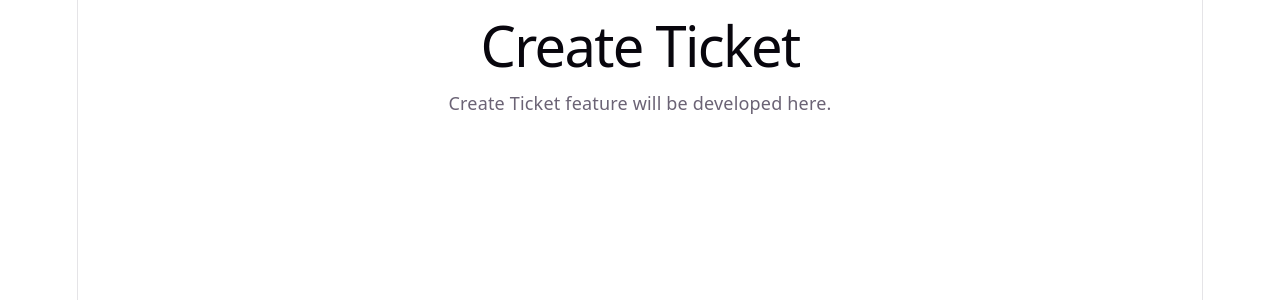
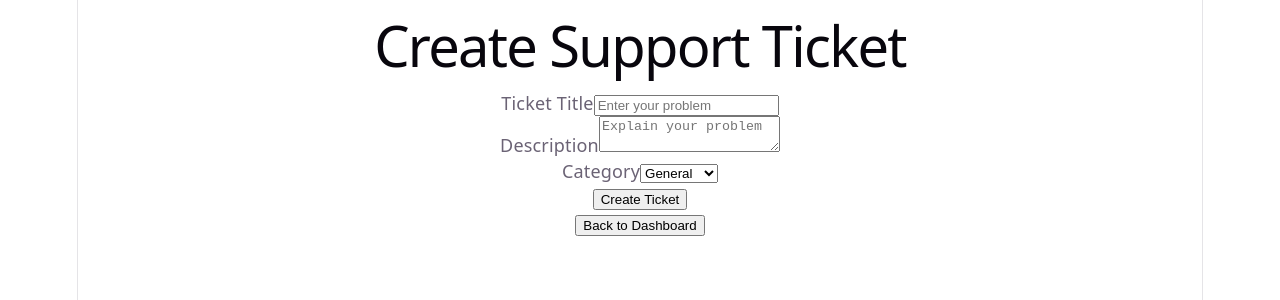
Before and after one commit to kiranvajja16/support-ticket-system, a React (Vite) app in the folder client/: page /create-ticket in a window 1280 px wide. Shown: the top 300 px of the page. Built offline with nearby package versions, Linux system fonts and the light colour scheme.

Commit message:
createTicket file is created

```diff
--- a/client/src/pages/CreateTicket.jsx
+++ b/client/src/pages/CreateTicket.jsx
@@ -1,8 +1,144 @@
+import { useState } from "react";
+import { useNavigate } from "react-router-dom";
+import { createTicket } from "../services/api";
+
 const CreateTicket = () => {
+  const [title, setTitle] = useState("");
+  const [description, setDescription] = useState("");
+  const [category, setCategory] = useState("General");
+
+  const [loading, setLoading] = useState(false);
+  const [error, setError] = useState("");
+  const [success, setSuccess] = useState("");
+
+  const navigate = useNavigate();
+
+  const handleSubmit = async (e) => {
+    e.preventDefault();
+
+    setError("");
+    setSuccess("");
+
+    if (!title.trim() || !description.trim()) {
+      setError("Title and description are required");
+      return;
+    }
+
+    try {
+      setLoading(true);
+
+      const response = await createTicket({
+        title,
+        description,
+        category,
+      });
+
+      console.log("Ticket created:", response);
+
+      setSuccess("Ticket created successfully!");
+
+      setTitle("");
+      setDescription("");
+      setCategory("General");
+
+      setTimeout(() => {
+        navigate("/tickets");
+      }, 1000);
+    } catch (error) {
+      console.error("Create ticket error:", error);
+
+      setError(
+        error.response?.data?.message ||
+          "Failed to create ticket"
+      );
+    } finally {
+      setLoading(false);
+    }
+  };
+
   return (
-    <div>
-      <h1>Create Ticket</h1>
-      <p>Create Ticket feature will be developed here.</p>
+    <div className="ticket-container">
+      <h1>Create Support Ticket</h1>
+
+      {error && (
+        <p className="error-message">
+          {error}
+        </p>
+      )}
+
+      {success && (
+        <p className="success-message">
+          {success}
+        </p>
+      )}
+
+      <form onSubmit={handleSubmit}>
+        <div>
+          <label htmlFor="title">
+            Ticket Title
+          </label>
+
+          <input
+            id="title"
+            type="text"
+            placeholder="Enter your problem"
+            value={title}
+            onChange={(e) => setTitle(e.target.value)}
+          />
+        </div>
+
+        <div>
+          <label htmlFor="description">
+            Description
+          </label>
+
+          <textarea
+            id="description"
+            placeholder="Explain your problem"
+            value={description}
+            onChange={(e) =>
+              setDescription(e.target.value)
+            }
+          />
+        </div>
+
+        <div>
+          <label htmlFor="category">
+            Category
+          </label>
+
+          <select
+            id="category"
+            value={category}
+            onChange={(e) =>
+              setCategory(e.target.value)
+            }
+          >
+            <option value="Technical">
+              Technical
+            </option>
+
+            <option value="Billing">
+              Billing
+            </option>
+
+            <option value="General">
+              General
+            </option>
+          </select>
+        </div>
+
+        <button type="submit" disabled={loading}>
+          {loading ? "Creating..." : "Create Ticket"}
+        </button>
+      </form>
+
+      <button
+        type="button"
+        onClick={() => navigate("/dashboard")}
+      >
+        Back to Dashboard
+      </button>
     </div>
   );
 };
```
